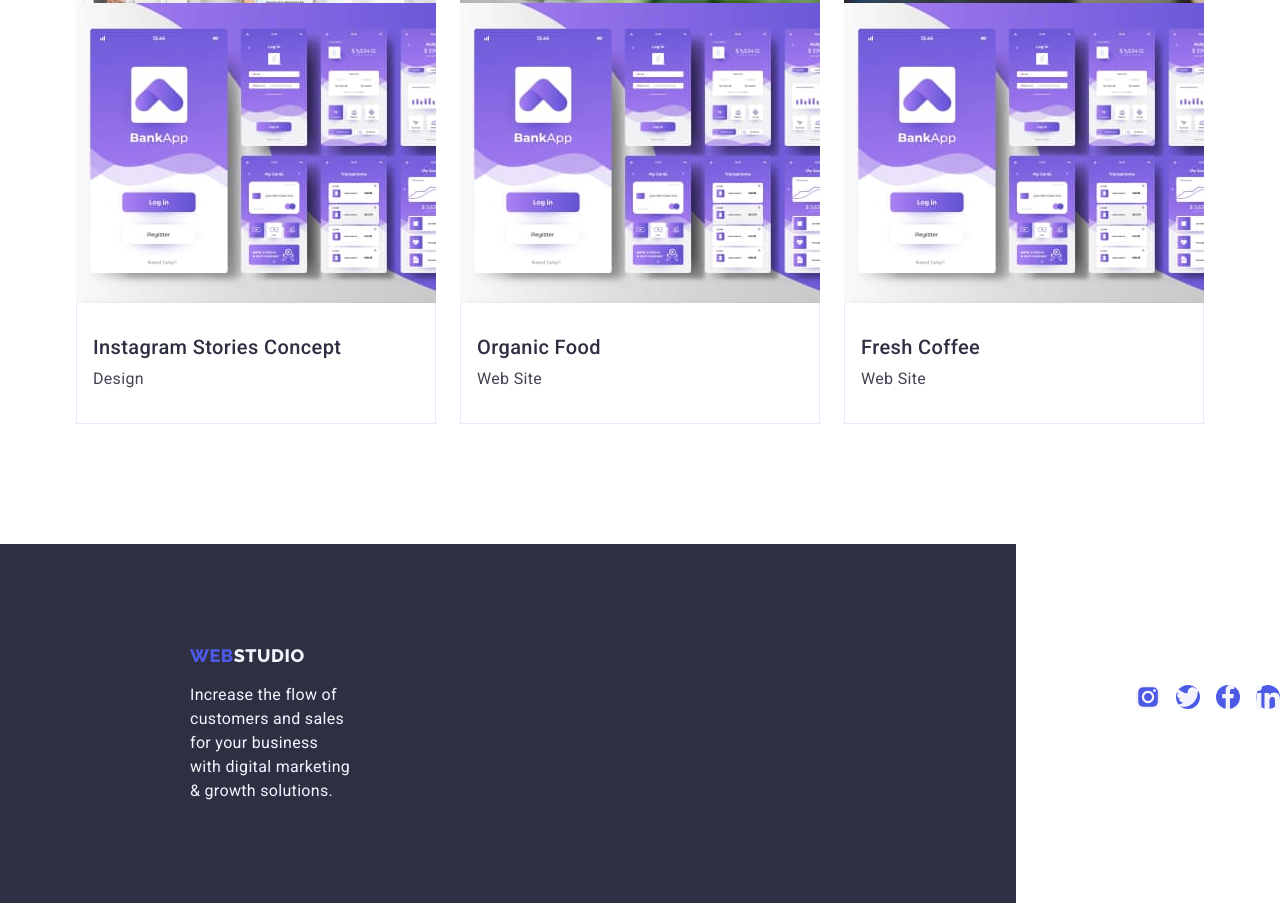
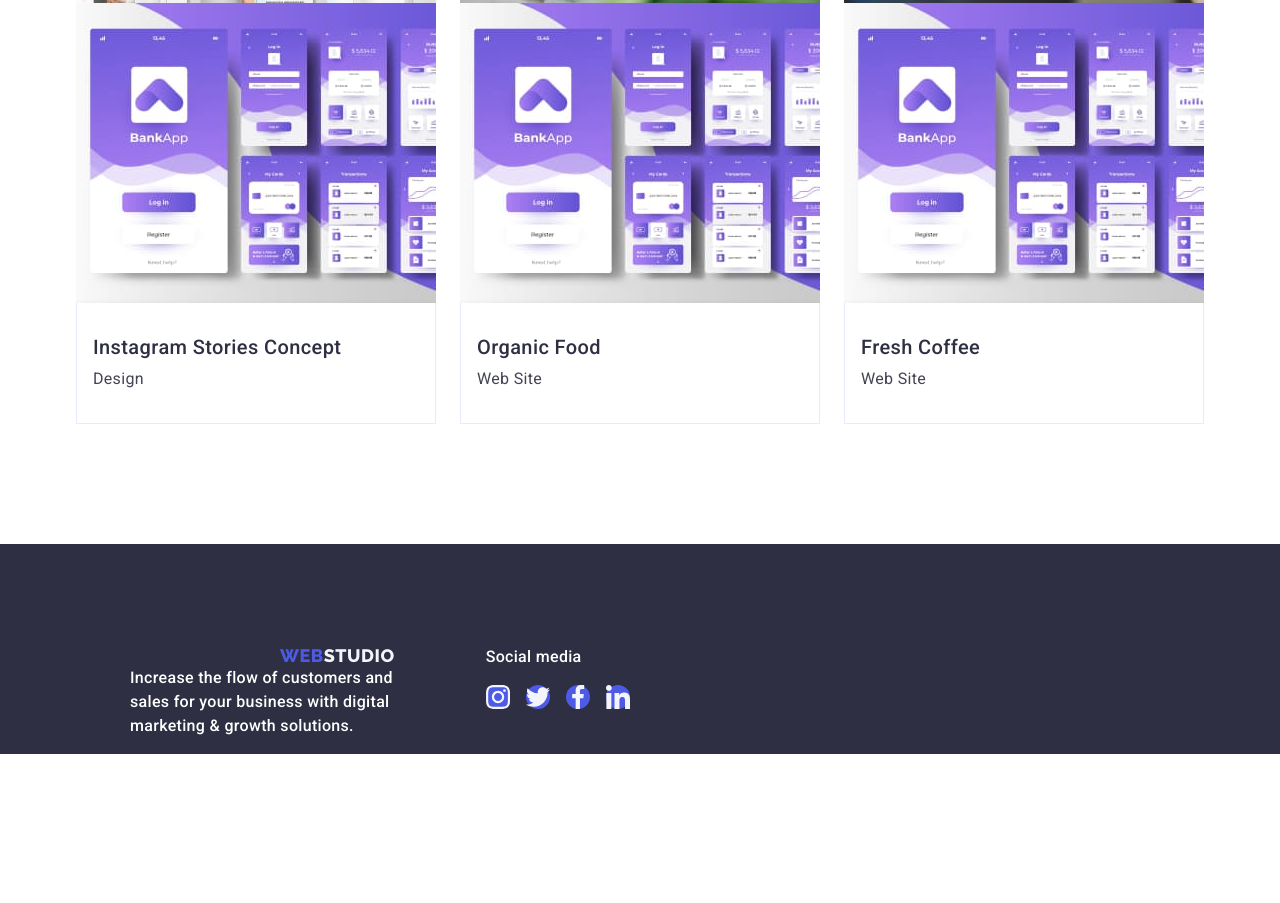
Before and after one commit to Akisha0707/goit-markup-hw-04, a plain HTML site: page portfolio.html in a window 1280 px wide. Shown: the part 2126-3029 px from the top of the page. After the commit the page ends 2880 px from the top, so only its background shows below. Drawn offline with nearby package versions, Linux system fonts and the light colour scheme.

Commit message:
updale files

```diff
--- a/css/styles.css
+++ b/css/styles.css
@@ -190,9 +190,7 @@ button {
     background-size: cover;
 }
 
-.color-tagline {
-
-}
+.color-tagline {}
 
 .tagline {
     color: var(--white, #FFF);
@@ -804,6 +802,11 @@ margin-right: 76px;
 
 /* page-footer-portfolio */
 
+.page-footer-container-portfolio {
+    background: var(--navyblue, #2E2F42);
+    display: flex;
+}
+
 .container-portfolio {
     max-width: 1158px;
     margin-left: auto;
@@ -824,32 +827,26 @@ margin-right: 76px;
     padding-right: 76px;
 }
 
-.page-footer-container-portfolio {
-    display: flex;
-    align-items: center;
-    justify-content: space-between;
-}
-
 .wraper-portfolio-footer {
+        padding-left: 100px;
+        margin-left: 15px;
+        margin-right: 120px;
         display: flex;
         align-items: baseline;
 }
 
 .conclusion_footer {
-    background: var(--navyblue, #2E2F42);
        padding-top: 101px;
-    padding-left: 40px;
-    margin-right: 120px;
 }
 
-.tag_footer {
+.tag_footer_portfolio {
+    font-weight: 500;
+        font-size: 16px;
         line-height: 1.5;
-    color: var(--cloud, #F4F4FD);
+        color: var(--cloud, #FFFFFF);
         letter-spacing: 0.02em;
-    padding-top: 17px;
-    padding-bottom: 100px;
-    padding-left: 150px;
-    padding-right: 650px;
+        width: 264px;
+        margin-bottom: 16px;
  }
 
 .social-paragraph-portfolio {
--- a/portfolio.html
+++ b/portfolio.html
@@ -228,7 +228,7 @@
     <div class="container-portfolio conclusion_footer">
       <a class="logo_portfolio link web" href="./index.html">
         Web<span class="studios">Studio</span></a>
-      <p class="tag_footer">
+      <p class="tag_footer_portfolio">
         Increase the flow of customers and sales for your business with
         digital marketing & growth solutions.
       </p>
```
Lines whose indentation alone changed are shown as unchanged.
